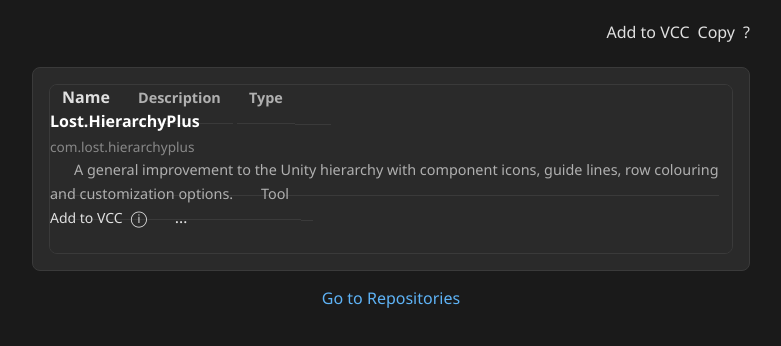
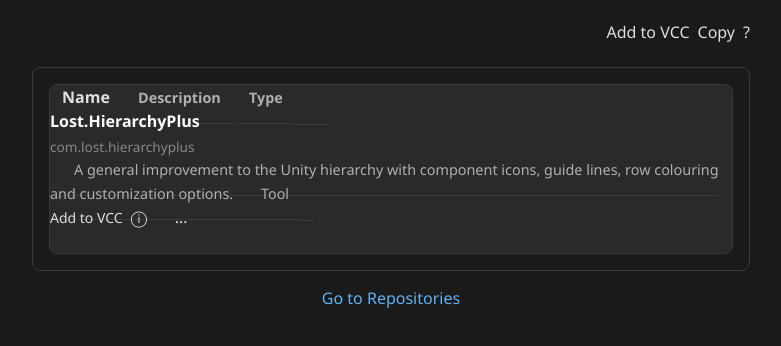
Before and after one commit to Lostfxn/Lost-VRChat-Scripts, a plain HTML site: page index.html in a window 1280 px wide. Shown: the part 308-654 px from the top of the page, without its empty margins (249-1030 px from the left). Drawn offline with Linux system fonts and the light colour scheme.

Commit message:
fix(ui): center header text and add container box for packages

```diff
--- a/styles.css
+++ b/styles.css
@@ -91,7 +91,6 @@
   padding: 1rem;
   display: flex;
   flex: 1;
-  background-color: #2a2a2a;
   border: 1px solid #3a3a3a;
   border-radius: 8px;
 }
```
